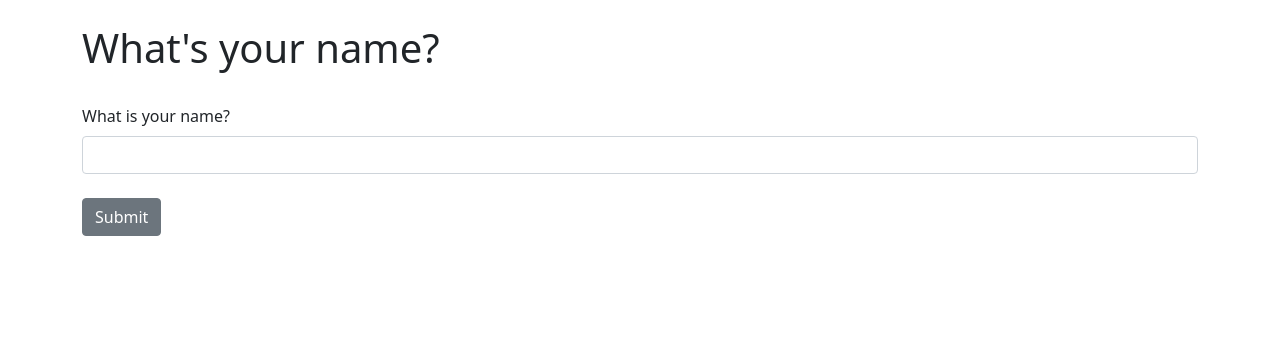
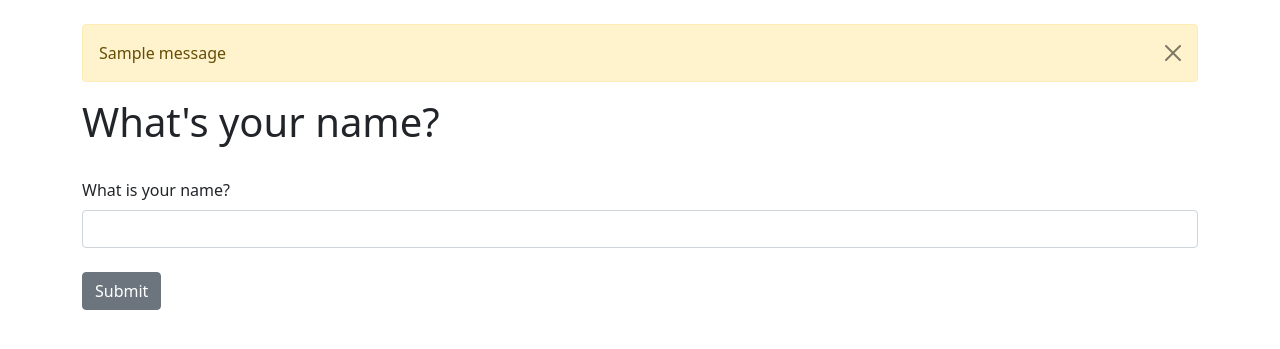
Before and after one commit to sandunMadhushan/Flask-Blog, a Flask app: page /name in a window 1280 px wide. Shown: the part 56-405 px from the top of the page. Run offline with Flask 3, Linux system fonts and the light colour scheme; one stand-in notice (Sample message) is shown.

Commit message:
added message when name form submitted

```diff
--- a/app.py
+++ b/app.py
@@ -1,4 +1,4 @@
-from flask import Flask, render_template
+from flask import Flask, render_template, flash
 from flask_wtf import FlaskForm
 from wtforms import StringField, SubmitField
 from wtforms.validators import DataRequired
@@ -44,4 +44,6 @@ def name():
     if form.validate_on_submit():
         name = form.name.data
         form.name.data = ''
+        flash('Form submitted successfully')
+
     return render_template('name.html', name=name, form=form)
--- a/templates/name.html
+++ b/templates/name.html
@@ -2,8 +2,17 @@
 
 {% block content %}
 
+{% for message in get_flashed_messages() %}
+
+    <div class="alert alert-warning alert-dismissible fade show" role="alert">
+        {{ message }}
+        <button type="button" class="btn-close" data-bs-dismiss="alert" aria-label="Close"></button>
+    </div>
+
+{% endfor %}
+
     {% if name %}
-        <h1>Hello {{ name }}</h1>
+        <h1>Hello {{ name }}!</h1>
     {% else %}
         <h1>What's your name?</h1>
         <br/>
```
